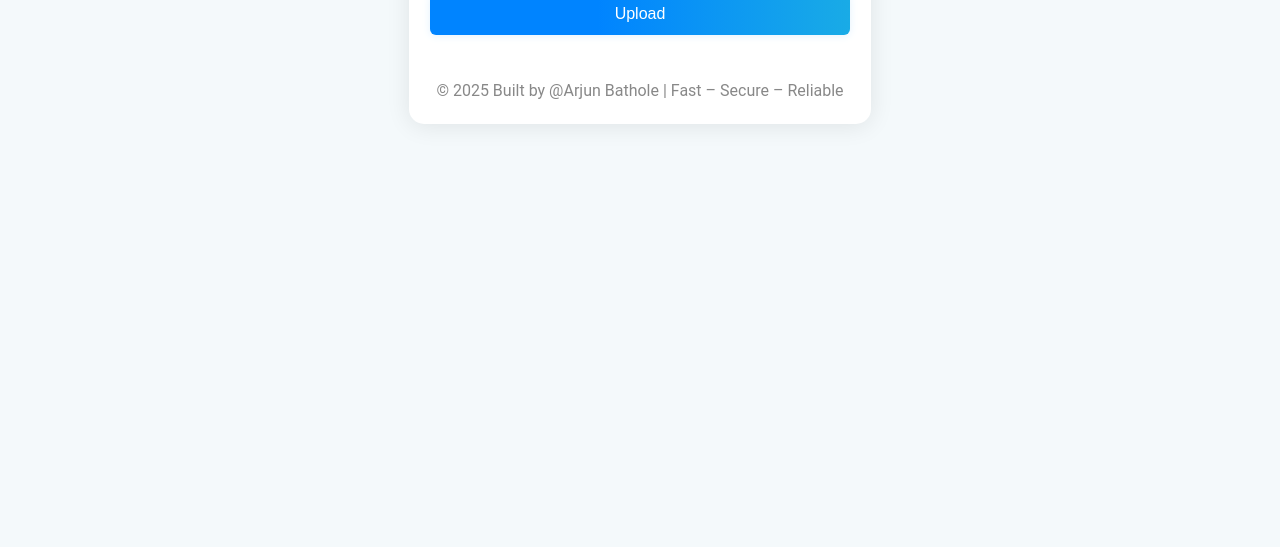
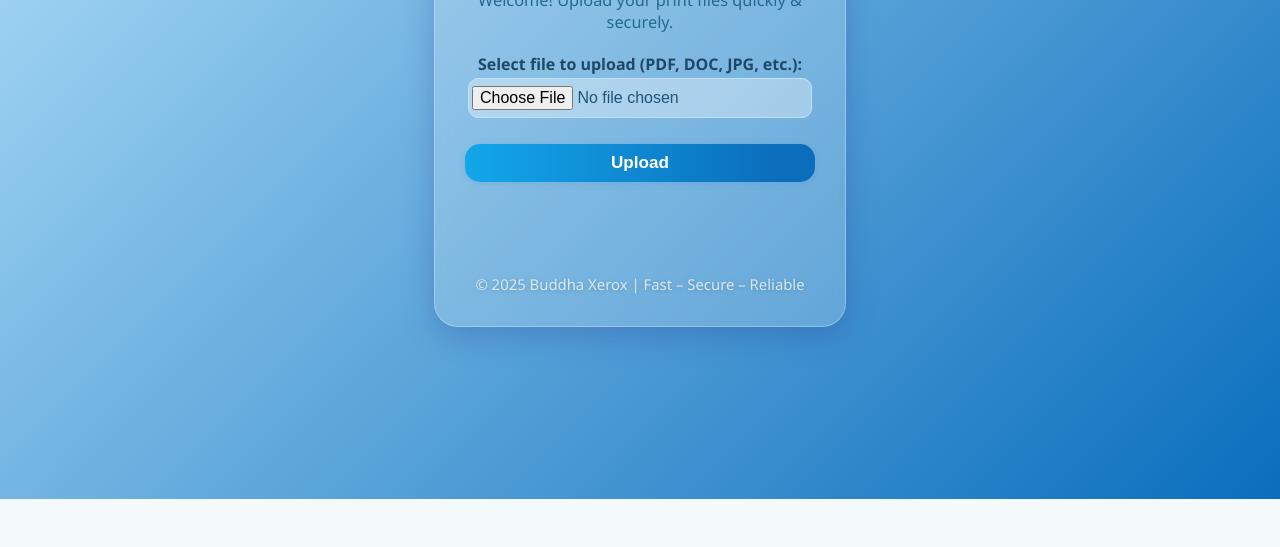
Before and after one commit to AR2908/print_service, a website: page public/index.html in a window 1280 px wide. Shown: the part 301-848 px from the top of the page. After the commit the page ends 800 px from the top, so only its background shows below. Drawn offline with Linux system fonts and the light colour scheme.

Commit message:
Update index.html

```diff
--- a/public/index.html
+++ b/public/index.html
@@ -2,26 +2,144 @@
 <html lang="en">
 <head>
   <meta charset="UTF-8">
-  <title>Buddha Xerox - Print service</title>
+  <title>Buddha Xerox - File Upload Portal</title>
   <meta name="viewport" content="width=device-width,initial-scale=1">
   <link rel="stylesheet" href="style.css">
+  <style>
+    /* Glassmorphism Styles ↓ */
+    body {
+      min-height: 100vh;
+      background: linear-gradient(135deg, #b5e2fa 0%, #0a6ebd 100%);
+      display: flex;
+      align-items: center;
+      justify-content: center;
+      font-family: 'Segoe UI', Arial, sans-serif;
+      margin:0;
+    }
+    .upload-container {
+      background: rgba(255,255,255,0.20);
+      box-shadow: 0 8px 32px 0 rgba(31, 38, 135, 0.25);
+      border-radius: 24px;
+      border: 1.5px solid rgba(255,255,255,0.28);
+      backdrop-filter: blur(8px);
+      -webkit-backdrop-filter: blur(8px);
+      padding: 40px 30px 32px 30px;
+      text-align: center;
+      max-width: 350px;
+      width: 100%;
+      position: relative;
+      overflow: hidden;
+    }
+    .upload-container::before {
+      /* Glass shine effect */
+      content: "";
+      position: absolute;
+      top: -80px;
+      left: -80px;
+      width: 200px;
+      height: 130px;
+      background: linear-gradient(120deg, rgba(255,255,255,0.6) 0%, rgba(255,255,255,0) 80%);
+      transform: rotate(25deg);
+      filter: blur(2.5px);
+      z-index: 1;
+      pointer-events: none;
+    }
+    h1 {
+      font-size: 2.2rem;
+      color: #0a6ebd;
+      margin-bottom: 5px;
+      letter-spacing: 2px;
+      font-weight: bold;
+      background: linear-gradient(90deg,#0a6ebd 50%, #49aee0 100%);
+      -webkit-background-clip: text;
+      -webkit-text-fill-color: transparent;
+    }
+    p {
+      font-size: 1.02rem;
+      color: #256990;
+      margin-bottom: 20px;
+      margin-top: 0;
+      z-index: 2;
+      position: relative;
+    }
+    form label {
+      font-weight: bold;
+      font-size: 1rem;
+      color: #1e4966;
+      margin-bottom: 3px;
+      display: block;
+      z-index: 2;
+      position: relative;
+    }
+    input[type="file"] {
+      display: block;
+      margin: 0 auto 12px auto;
+      padding: 7px 3px;
+      font-size: 1rem;
+      color: #235477;
+      background: rgba(255,255,255,0.35);
+      border-radius: 10px;
+      border: 1px solid #bfe1f7;
+      transition: box-shadow 0.2s;
+      outline: none;
+      max-width: 96%;
+    }
+    .btn {
+      margin-top: 14px;
+      padding: 9px 36px;
+      background: linear-gradient(90deg,#13a6e9,#0a6ebd 90%);
+      color: #fff;
+      font-weight: bold;
+      font-size: 1.07rem;
+      border-radius: 15px;
+      border: none;
+      box-shadow: 0 1px 6px 1px rgba(10,110,189,0.10);
+      cursor: pointer;
+      transition: background 0.15s,transform 0.15s;
+      z-index: 2;
+      position: relative;
+    }
+    .btn:hover {
+      background: linear-gradient(90deg,#0a8cb6,#0a6ebd 90%);
+      transform: translateY(-2px) scale(1.035);
+      box-shadow: 0 4px 18px 0 rgba(10,110,189,0.28);
+    }
+    #msg {
+      margin-top: 17px;
+      font-size: 1.01rem;
+      color: #0a6ebd;
+      font-weight: 500;
+      min-height: 22px;
+      z-index: 2;
+      position: relative;
+    }
+    footer {
+      margin-top: 36px;
+      color: #eee;
+      font-size: 0.93rem;
+      opacity: 0.88;
+      z-index: 2;
+      position: relative;
+      text-shadow: 0 1px 4px #2877997e;
+    }
+    @media (max-width:500px){
+      .upload-container {padding:22px 5vw;}
+      h1 {font-size:1.55rem;}
+    }
+  </style>
 </head>
 <body>
   <div class="upload-container">
-    <h1 style="text-align:center;color:#0a6ebd;">Buddha Xerox</h1>
-    <p style="text-align:center;margin-bottom: 16px;">
-      Welcome! Upload your print files quickly & securely.
-    </p>
-
+    <h1>Buddha Xerox</h1>
+    <p>Welcome! Upload your print files quickly & securely.</p>
     <form id="uploadForm">
-      <label for="fileInput" style="display:block;margin-bottom:6px;">Select file to upload (PDF, DOC, JPG, etc.):</label>
+      <label for="fileInput">Select file to upload (PDF, DOC, JPG, etc.):</label>
       <input type="file" id="fileInput" name="file" />
-      <button type="submit" class="btn" style="margin-top:10px;">Upload</button>
+      <button type="submit" class="btn">Upload</button>
     </form>
     <div id="msg"></div>
-
-    <footer style="text-align:center;margin-top:30px;color:#888;">
-      © 2025 Built by @Arjun Bathole | Fast – Secure – Reliable
+    <footer>
+      © 2025 Buddha Xerox | Fast – Secure – Reliable
     </footer>
   </div>
   <script src="script.js"></script>
```
